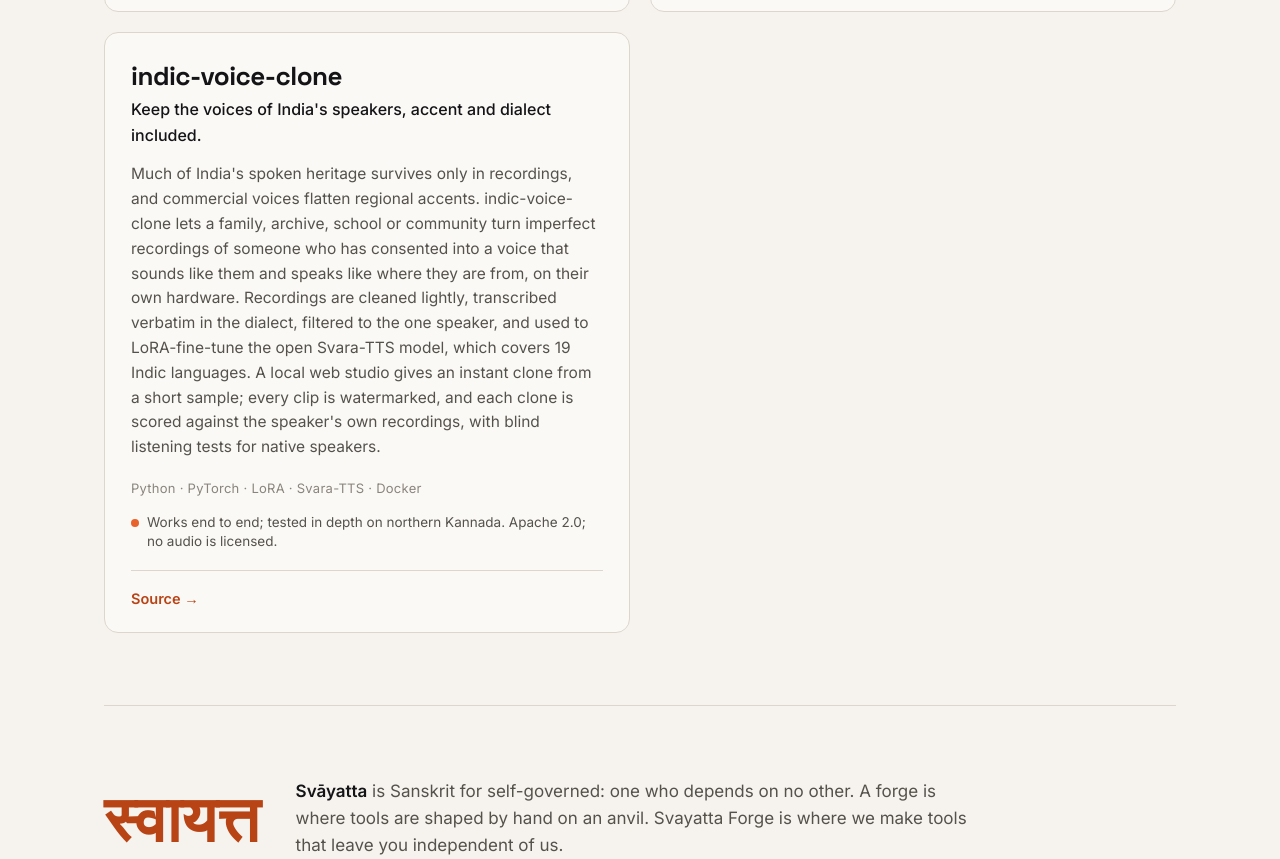
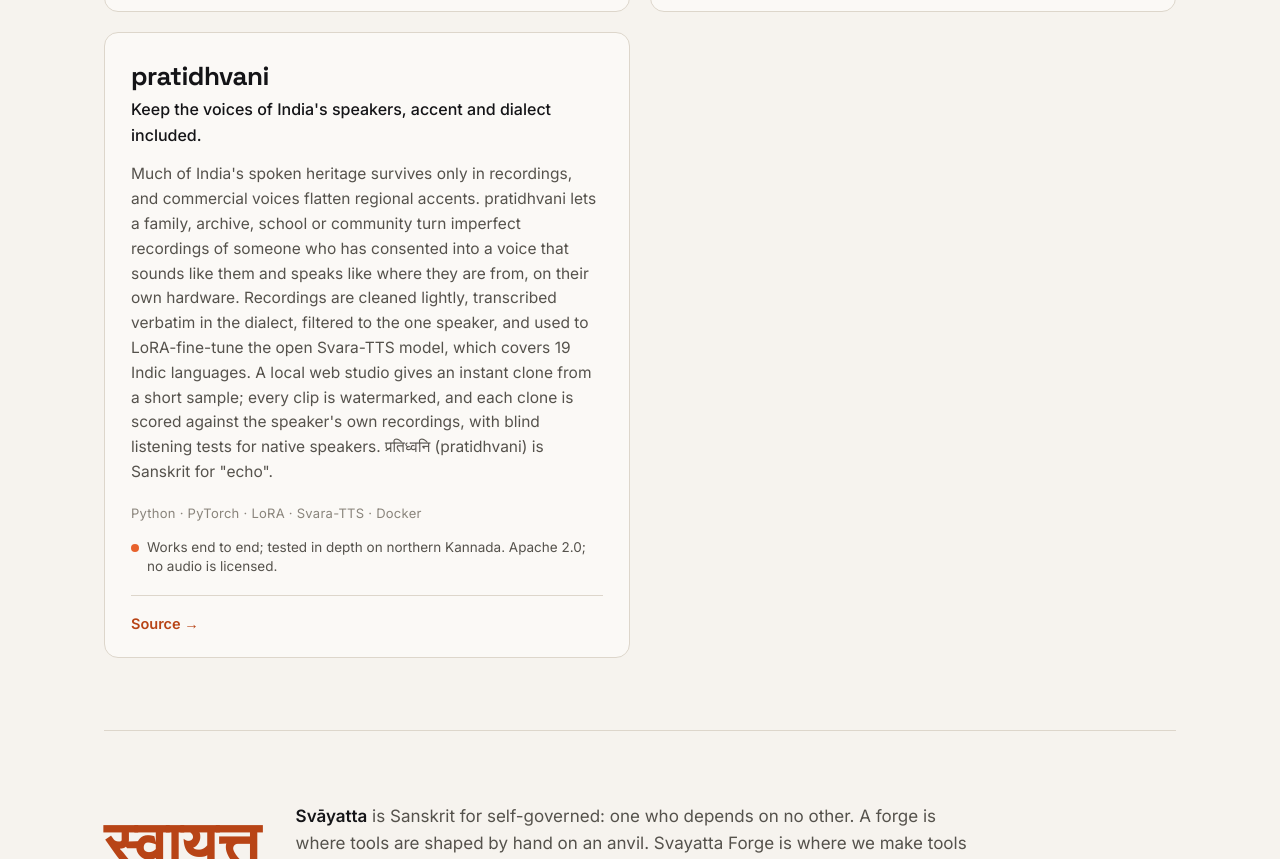
Before and after one commit to svayatta/svayattaforge.com, a plain HTML site: page index.html in a window 1280 px wide. Shown: the part 2232-3091 px from the top of the page. Drawn offline with Linux system fonts and the light colour scheme.

Commit message:
indic-voice-clone is now pratidhvani

```diff
--- a/index.html
+++ b/index.html
@@ -170,12 +170,12 @@ footer a { color: var(--ink2); }
           <div class="links"><a href="https://github.com/svayatta/inai">Source →</a></div>
         </article>
         <article class="tool">
-          <h3 class="name">indic-voice-clone</h3>
+          <h3 class="name">pratidhvani</h3>
           <p class="tag">Keep the voices of India's speakers, accent and dialect included.</p>
-          <p class="desc">Much of India's spoken heritage survives only in recordings, and commercial voices flatten regional accents. indic-voice-clone lets a family, archive, school or community turn imperfect recordings of someone who has consented into a voice that sounds like them and speaks like where they are from, on their own hardware. Recordings are cleaned lightly, transcribed verbatim in the dialect, filtered to the one speaker, and used to LoRA-fine-tune the open Svara-TTS model, which covers 19 Indic languages. A local web studio gives an instant clone from a short sample; every clip is watermarked, and each clone is scored against the speaker's own recordings, with blind listening tests for native speakers.</p>
+          <p class="desc">Much of India's spoken heritage survives only in recordings, and commercial voices flatten regional accents. pratidhvani lets a family, archive, school or community turn imperfect recordings of someone who has consented into a voice that sounds like them and speaks like where they are from, on their own hardware. Recordings are cleaned lightly, transcribed verbatim in the dialect, filtered to the one speaker, and used to LoRA-fine-tune the open Svara-TTS model, which covers 19 Indic languages. A local web studio gives an instant clone from a short sample; every clip is watermarked, and each clone is scored against the speaker's own recordings, with blind listening tests for native speakers. प्रतिध्वनि (pratidhvani) is Sanskrit for "echo".</p>
           <p class="stack">Python · PyTorch · LoRA · Svara-TTS · Docker</p>
           <p class="status work"><i></i>Works end to end; tested in depth on northern Kannada. Apache 2.0; no audio is licensed.</p>
-          <div class="links"><a href="https://github.com/svayatta/indic-voice-clone">Source →</a></div>
+          <div class="links"><a href="https://github.com/svayatta/pratidhvani">Source →</a></div>
         </article>
       </div>
     </section>
```
